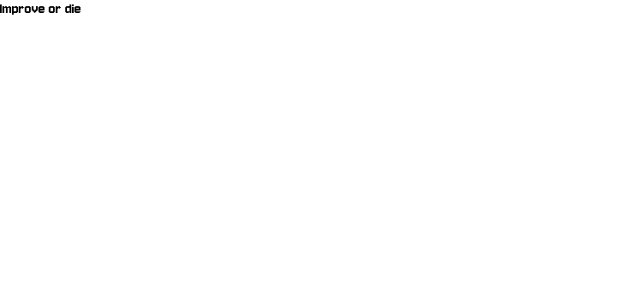
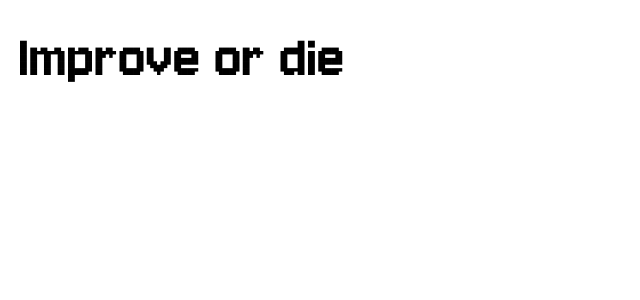
Before and after one commit to peguidotte/Improve-or-die, a React (Vite) app: page / in a window 1280 px wide. Shown: the top 300 px of the page, without its empty margins (0-640 px from the left). Built offline with nearby package versions, Linux system fonts and the light colour scheme.

Commit message:
Tailwind Setup
Setando Tailwind, pré-processador e  autoprefixer

```diff
--- a/package.json
+++ b/package.json
@@ -19,11 +19,14 @@
     "@types/react": "^18.3.18",
     "@types/react-dom": "^18.3.5",
     "@vitejs/plugin-react": "^4.3.4",
+    "autoprefixer": "^10.4.20",
     "eslint": "^9.17.0",
     "eslint-plugin-react": "^7.37.2",
     "eslint-plugin-react-hooks": "^5.0.0",
     "eslint-plugin-react-refresh": "^0.4.16",
     "globals": "^15.14.0",
+    "postcss-import": "^16.1.0",
+    "tailwindcss": "^3.4.17",
     "vite": "^6.0.5"
   }
 }
--- /dev/null
+++ b/postcss.config.js
@@ -0,0 +1,7 @@
+export default {
+    plugins: {
+      'postcss-import': {},
+      tailwindcss: {},
+      autoprefixer: {},
+    }
+  }
--- a/src/index.css
+++ b/src/index.css
@@ -1,3 +1,7 @@
+@tailwind base;
+@tailwind components;
+@tailwind utilities;
+
 @font-face {
   font-family: 'Jersey10';
   src: url('./assets/fonts/Jersey10-Regular.ttf') format('truetype');
@@ -19,7 +23,7 @@ body {
 /* Reset CSS */
 
 * {
-  margin: 0;
+  margin: 5px 10px;
   padding: 0;
   box-sizing: border-box;
 }
--- a/src/pages/Home.jsx
+++ b/src/pages/Home.jsx
@@ -1,8 +1,9 @@
 const Home = () => {
     return (
-        <div>
-            <p>Improve or die</p>
-        </div>
+        <>
+            <h1 className="text-[64px]">Improve or die</h1>
+
+        </>
     );
 };
 
--- /dev/null
+++ b/tailwind.config.js
@@ -0,0 +1,8 @@
+/** @type {import('tailwindcss').Config} */
+export default {
+  content: ["./src/**/*.{html,js,jsx}"],
+  theme: {
+    extend: {},
+  },
+  plugins: [],
+}
```
Also changed, not shown: 1 other file (tests, documents, lock files or other folders).
